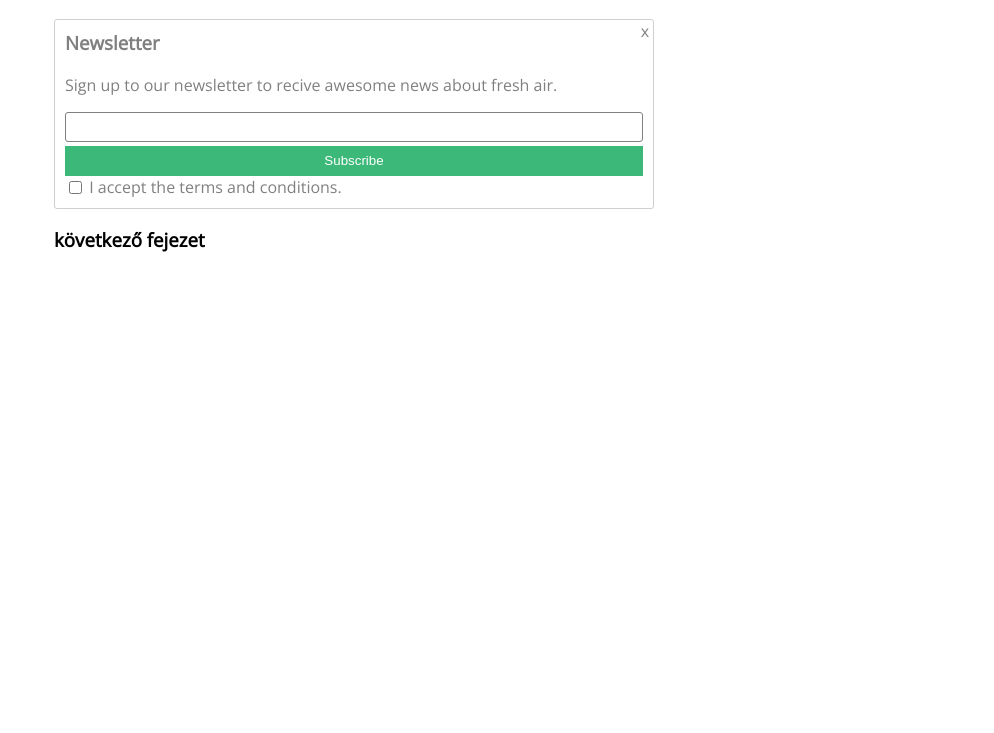
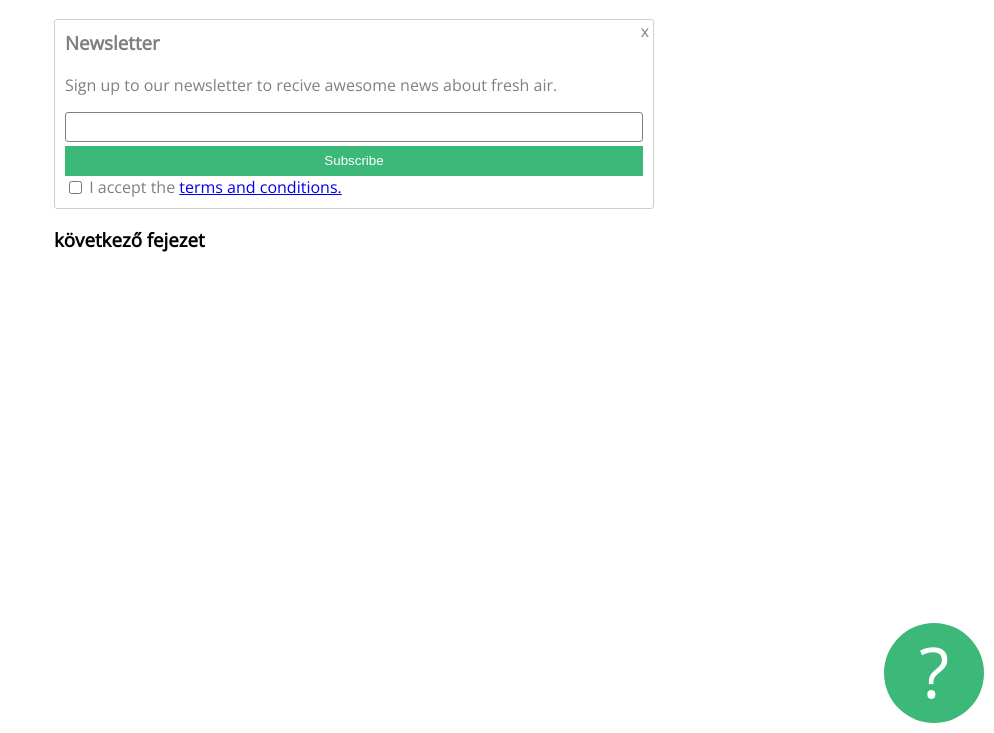
Before and after one commit to burobence/gyakorlas, a plain HTML site: page index.html in a window 1280 px wide. Shown: the part 67-800 px from the top of the page, without its empty margins (286-1280 px from the left). Drawn offline with nearby package versions, Linux system fonts and the light colour scheme.

Commit message:
Add files via upload

```diff
--- a/buro.css
+++ b/buro.css
@@ -47,3 +47,17 @@
     top: 0;
     right: 4px;
 }
+
+#questionmark {
+    background-color: #3cb878;
+    color: white;
+    width: 100px;
+    height: 100px;
+    border-radius: 50%;
+    font-size: 70px;
+    text-align: center;
+    position: fixed;
+    bottom: 10px;
+    right: 10px;
+
+}
--- a/index.html
+++ b/index.html
@@ -20,13 +20,16 @@
             <input id="email" type="text">
             <button type="submit">Subscribe</button>
             <input type="checkbox" id="terms">
-            <label for="terms">I accept the terms and conditions.</label>
+            <label for="terms">I accept the <a href="http://" target="_blank">terms and conditions.</a> </label>
         </form>
         <div id="closex">
              x
         </div>
     </div>
     <h3>következő fejezet</h3>
+    <div id='questionmark'>
+        ?
+    </div>
   </div>
 </body>
 </html>
```
